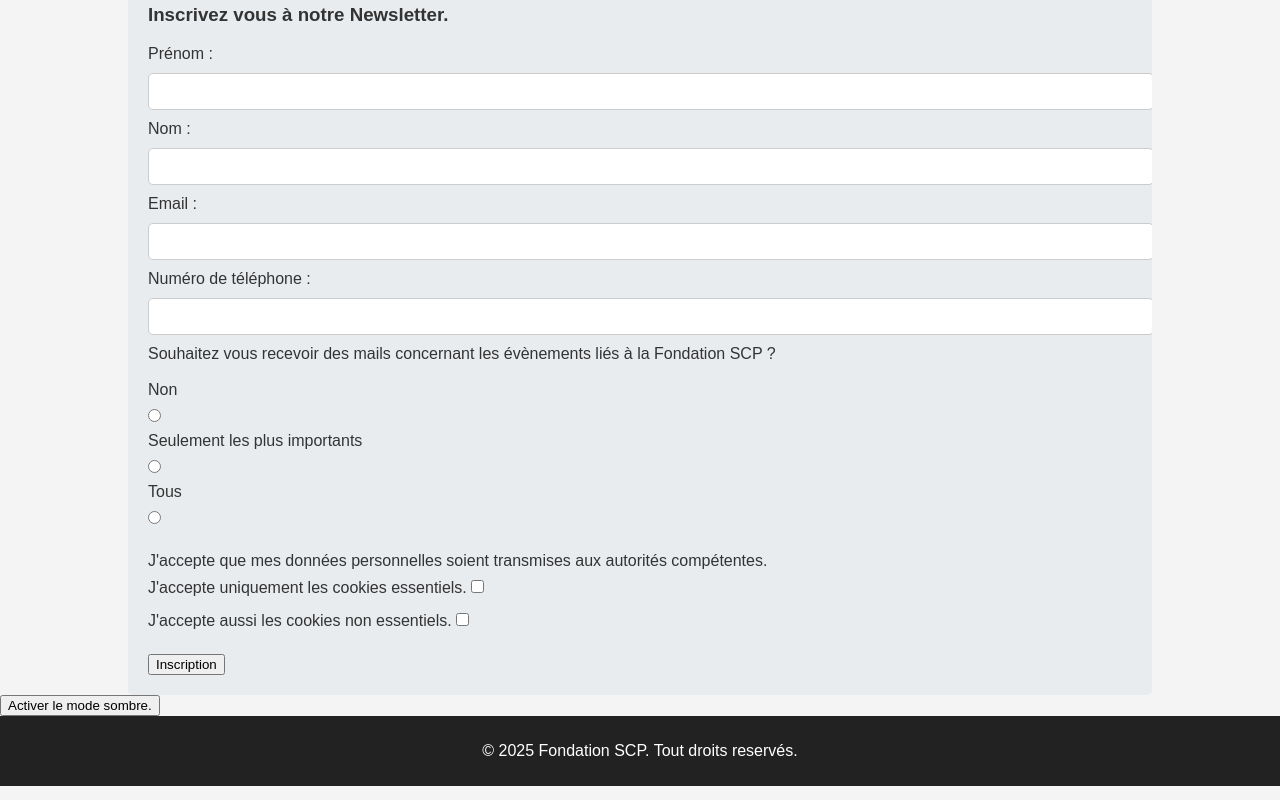
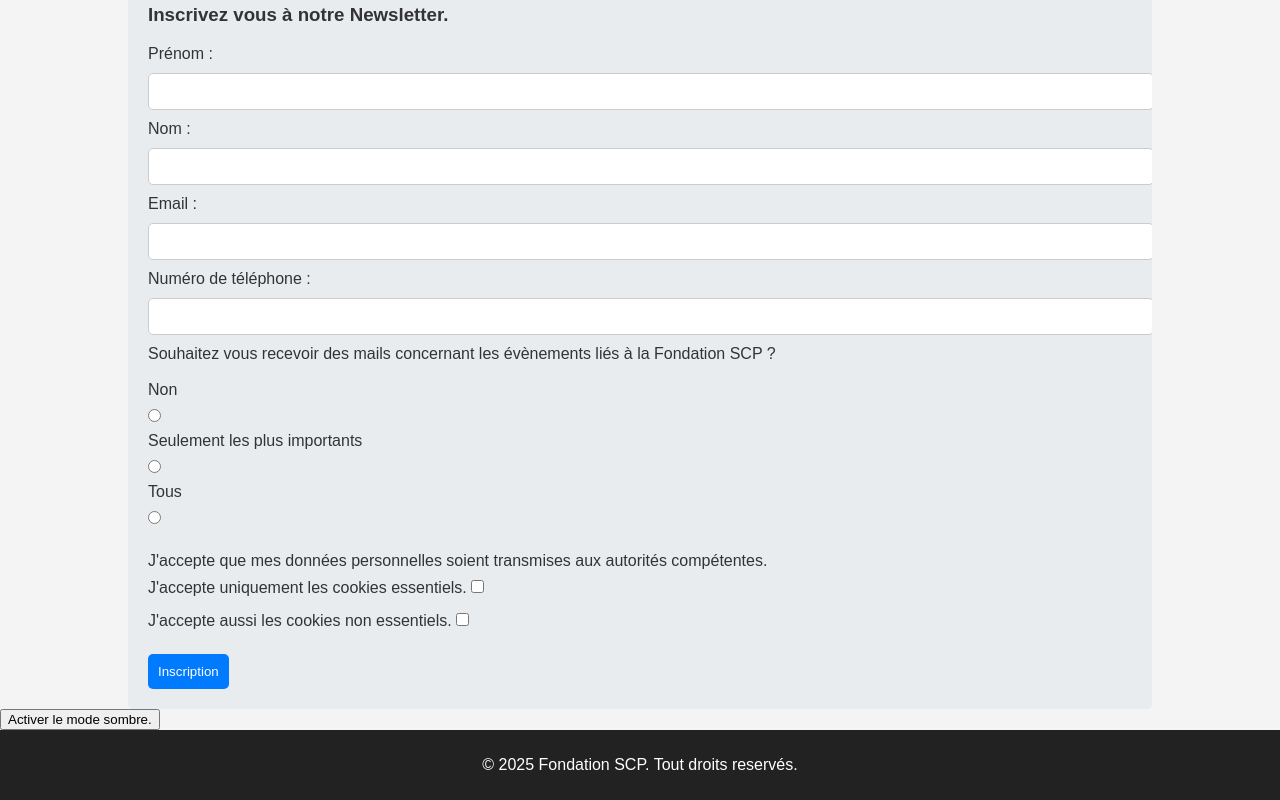
Before and after one commit to Arzblouf/Site-Web, a plain HTML site: page index.html in a window 1280 px wide. Shown: the part 543-1343 px from the top of the page. Drawn offline with Linux system fonts and the light colour scheme.

Commit message:
Update style.css

```diff
--- a/CSS/style.css
+++ b/CSS/style.css
@@ -74,7 +74,7 @@ li a {
     margin-right: 10px;
 }
 
-.formcontainer button {
+.form-container button {
     background: #007bff;
     color: #fff;
     border: none;
```
